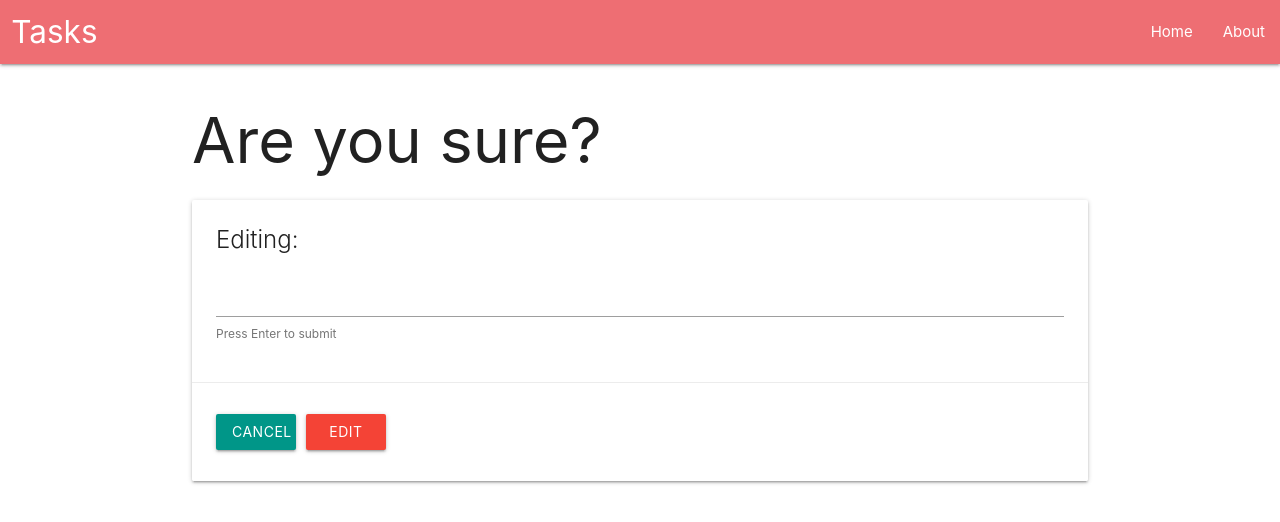
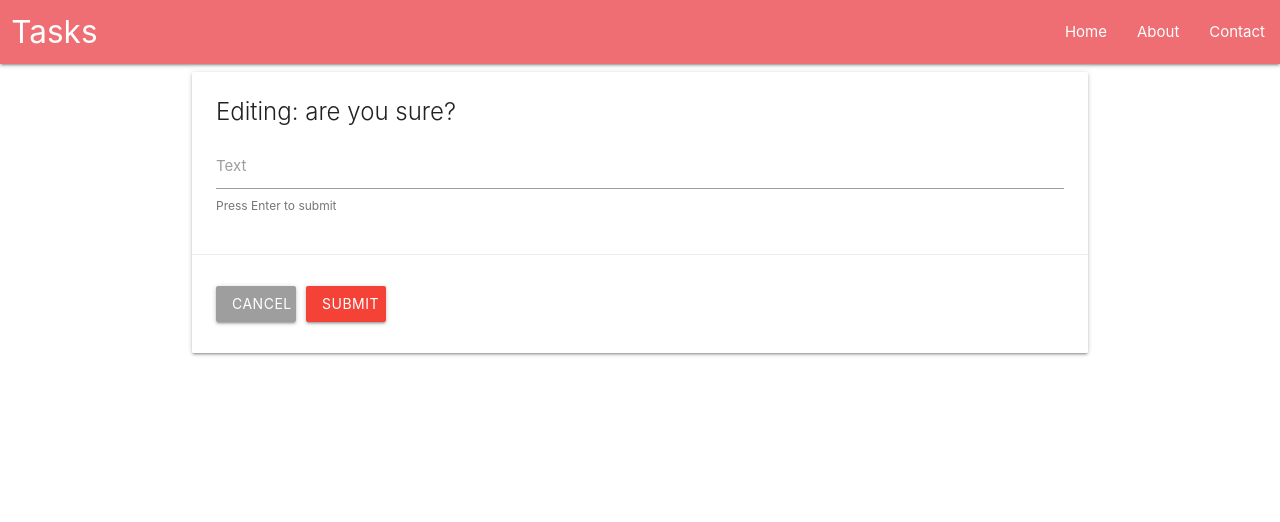
Before and after one commit to jimit1/mern-template, a React (Create React App) app in the folder client/: page /edit/1 in a window 1280 px wide. Shown: the top 522 px of the page. Built offline with nearby package versions, Linux system fonts and the light colour scheme; no server answers.

Commit message:
updated components

```diff
--- a/client/src/App.js
+++ b/client/src/App.js
@@ -10,8 +10,19 @@ import Nav from "./components/Nav/Nav";
 
 function App() {
   const [tasks, setTasks] = useState();
+  const [newText, updateText] = useState();
 
-  const setTodos = () => {
+  const newTextChange = (e) => {
+    updateText({ ...newText, [e.target.name]: e.target.value });
+    console.log(newText);
+  };
+
+  const newTextSubmit = (e) => {
+    e.preventDefault();
+    axios.post("/new", { text: newText.todoText }).then(() => showTodos());
+  };
+
+  const showTodos = () => {
     axios
       .get("/all")
       .then((response) => setTasks(response.data))
@@ -19,23 +30,34 @@ function App() {
   };
 
   useEffect(() => {
-    setTodos();
+    showTodos();
   }, []);
 
   return (
     <Router>
       <div>
-        <Nav links={[<Link to="/">Home</Link>, <Link to="/">About</Link>]} />
+        <Nav
+          links={[
+            <Link to="/">Home</Link>,
+            <Link to="/about">About</Link>,
+            <Link to="/contact">Contact</Link>,
+          ]}
+        />
 
         <Switch>
           <Route path="/edit/:id">
-            <Edit setTodos={setTodos} />
+            <Edit showTodos={showTodos} />
           </Route>
           <Route path="/delete/:id">
             <Delete />
           </Route>
           <Route path="/">
-            <Home setTodos={setTodos} tasks={tasks} />
+            <Home
+              showTodos={showTodos}
+              tasks={tasks}
+              newTextChange={newTextChange}
+              newTextSubmit={newTextSubmit}
+            />
           </Route>
         </Switch>
       </div>
--- /dev/null
+++ b/client/src/components/Button/Button.js
@@ -0,0 +1,22 @@
+import React from "react";
+
+const Button = (props) => {
+  const styles = {
+    button: {
+      marginRight: "10px",
+      width: "80px",
+    },
+  };
+
+  return (
+    <button
+      className={`btn waves-effect waves-light ${props.color}`}
+      style={styles.button}
+      onClick={props.click}
+    >
+      {props.text}
+    </button>
+  );
+};
+
+export default Button;
--- a/client/src/components/Card/Card.js
+++ b/client/src/components/Card/Card.js
@@ -1,39 +1,23 @@
 import React from "react";
-import { useHistory } from "react-router-dom";
+import Form from "../Form/Form";
 
 const Card = (props) => {
-  const styles = {
-    button: {
-      marginRight: "10px",
-      width: "80px",
-    },
+  const renderContent = () => {
+    if (props.form) {
+      return props.form;
+    } else {
+      return <p>{props.text}</p>;
+    }
   };
-
-  const history = useHistory();
 
   return (
     <div className="card ">
       <div className="card-content">
         <span className="card-title">{props.title}</span>
-        <p>{props.text}</p>
+        {renderContent()}
       </div>
       <div className="card-action">
-        <div className="input-field">
-          <button
-            className="btn waves-effect waves-light teal"
-            style={styles.button}
-            onClick={() => history.push(`/edit/${props.taskId}`)}
-          >
-            edit
-          </button>
-          <button
-            className="btn waves-effect waves-light red"
-            style={styles.button}
-            onClick={() => history.push(`/delete/${props.taskId}`)}
-          >
-            delete
-          </button>
-        </div>
+        <div className="input-field">{props.children}</div>
       </div>
     </div>
   );
--- a/client/src/components/Form/Form.js
+++ b/client/src/components/Form/Form.js
@@ -1,28 +1,18 @@
-import React, { useState } from "react";
-import axios from "axios";
+import React from "react";
 
 const Form = (props) => {
-  const [state, setState] = useState();
-  const handleChange = (e) => {
-    setState({ ...state, [e.target.name]: e.target.value });
-  };
-
-  const handleSubmit = (e) => {
-    e.preventDefault();
-    axios.post("/new", { text: state.text }).then(() => props.setTodos());
-  };
-
   return (
-    <form onSubmit={handleSubmit}>
+    <form onSubmit={props.handleSubmit}>
       <div className="input-field">
         <input
           id={"text"}
           type={"text"}
           className={"validate input-large"}
-          name={"text"}
-          onChange={handleChange}
+          value={props.textValue}
+          name={props.inputName}
+          onChange={props.handleChange}
         />
-        <label htmlFor="text">Text</label>
+        {props.textValue ? null : <label htmlFor="text">Text</label>}
         <span
           className="helper-text"
           data-error="wrong"
--- a/client/src/components/pages/Delete.js
+++ b/client/src/components/pages/Delete.js
@@ -2,6 +2,8 @@ import React from "react";
 import { useParams, useHistory } from "react-router-dom";
 import axios from "axios";
 import { useState, useEffect } from "react";
+import Card from "../Card/Card";
+import Button from "../Button/Button";
 
 const Delete = () => {
   const styles = {
@@ -18,39 +20,32 @@ const Delete = () => {
   const [task, setTask] = useState({ text: "" });
 
   useEffect(() => {
-    axios.get(`/find/${id}`).then((res) => setTask(res.data));
+    axios
+      .get(`/find/${id}`)
+      .then((res) => {
+        setTask(res.data);
+      })
+      .catch((err) => console.log(err));
   }, [id]);
 
   return (
     <div className="container">
-      <div className="card ">
-        <div className="card-content">
-          <span className="card-title">Are you sure you want to delete?</span>
-          <p>{task.text}</p>
-        </div>
-        <div className="card-action">
-          <div className="input-field">
-            <button
-              className="btn waves-effect waves-light teal"
-              style={styles.button}
-              onClick={() => history.push("/")}
-            >
-              cancel
-            </button>
-            <button
-              className="btn waves-effect waves-light red"
-              style={styles.button}
-              onClick={() => {
-                axios
-                  .delete(`/remove/${task._id}`)
-                  .then(() => history.push("/"));
-              }}
-            >
-              delete
-            </button>
-          </div>
-        </div>
-      </div>
+      <Card title="Deleting: Are you sure?" text={task.text}>
+        <Button
+          color="teal"
+          text="cancel"
+          click={() => {
+            history.push("/");
+          }}
+        />
+        <Button
+          color="red"
+          text="delete"
+          click={() => {
+            axios.delete(`/remove/${task._id}`).then(() => history.push("/"));
+          }}
+        />
+      </Card>
     </div>
   );
 };
--- a/client/src/components/pages/Edit.js
+++ b/client/src/components/pages/Edit.js
@@ -2,85 +2,55 @@ import React, { useState } from "react";
 import { useParams, useHistory } from "react-router-dom";
 import { useEffect } from "react";
 import axios from "axios";
+import Form from "../Form/Form";
+import Card from "../Card/Card";
+import Button from "../Button/Button";
 
-const About = (props) => {
+const Edit = (props) => {
   let { id } = useParams();
-  const [task, setTask] = useState({ text: "", id: id });
+  const [task, setTask] = useState({ editText: "", id: id });
 
   useEffect(() => {
-    axios.get(`/find/${id}`).then((res) => {
-      setTask({ ...task, text: res.data.text });
-    });
-    // eslint-disable-next-line react-hooks/exhaustive-deps
-  }, []);
+    axios
+      .get(`/find/${id}`)
+      .then((res) => {
+        setTask({ id: id, editText: res.data.text });
+      })
+      .catch((err) => console.log(err));
+  }, [id]);
 
-  const editTask = () => {
-    axios.patch("/edit", { id: task.id, text: task.text }).then(() => {
-      props.setTodos();
+  const editTextSubmit = () => {
+    axios.patch("/edit", { id: task.id, text: task.editText }).then(() => {
+      props.showTodos();
       history.push("/");
     });
   };
 
-  const handleChange = (e) => {
+  const editTextChange = (e) => {
     setTask({ ...task, [e.target.name]: e.target.value });
-  };
-
-  const styles = {
-    button: {
-      marginRight: "10px",
-      width: "80px",
-    },
+    console.log(task);
   };
 
   const history = useHistory();
 
   return (
     <div className="container">
-      <h1>Are you sure?</h1>
-      <div className="card ">
-        <div className="card-content">
-          <span className="card-title">Editing:</span>
-          <form>
-            <div className="input-field">
-              <input
-                id={"text"}
-                type={"text"}
-                value={task.text}
-                className={"validate input-large"}
-                name={"text"}
-                onChange={handleChange}
-              />
-              <span
-                className="helper-text"
-                data-error="wrong"
-                data-success="submitted"
-              >
-                Press Enter to submit
-              </span>
-            </div>
-          </form>
-        </div>
-        <div className="card-action">
-          <div className="input-field">
-            <button
-              className="btn waves-effect waves-light teal"
-              style={styles.button}
-              onClick={() => history.push("/")}
-            >
-              cancel
-            </button>
-            <button
-              className="btn waves-effect waves-light red"
-              style={styles.button}
-              onClick={() => editTask()}
-            >
-              edit
-            </button>
-          </div>
-        </div>
-      </div>
+      <Card
+        title="Editing: are you sure?"
+        form={
+          <Form
+            textValue={task.editText}
+            inputName={"editText"}
+            handleChange={editTextChange}
+            handleSubmit={editTextSubmit}
+          />
+        }
+      >
+        <Button color="grey" text="Cancel" click={() => history.push(`/`)} />
+        <Button color="red" text="Submit" click={editTextSubmit} />
+      </Card>
     </div>
   );
 };
 
-export default About;
+export default Edit;
--- a/client/src/components/pages/Home.js
+++ b/client/src/components/pages/Home.js
@@ -1,40 +1,51 @@
-import React, { useEffect } from "react";
-
+import React, { useEffect, useState } from "react";
+import { useHistory } from "react-router-dom";
+import axios from "axios";
 import Form from "../Form/Form";
 import Card from "../Card/Card";
+import Button from "../Button/Button";
 
 const Home = (props) => {
-  console.log(props.tasks);
   const styles = {
     spaceTop: {
       paddingTop: "30px",
     },
   };
 
+  const history = useHistory();
+
   useEffect(() => {
-    props.setTodos();
-    // eslint-disable-next-line react-hooks/exhaustive-deps
-  }, []);
+    const showTodos = props.showTodos;
+    showTodos();
+  }, [props.showTodos]);
 
   return (
     <div className="container" style={styles.spaceTop}>
       <div className="row">
         <div className="col m12 l6">
-          <Form setTodos={props.setTodos} />
+          <Form
+            inputName={"todoText"}
+            handleChange={props.newTextChange}
+            handleSubmit={props.newTextSubmit}
+          />
         </div>
         <div className="col m12 l6">
           {!props.tasks
             ? null
-            : props.tasks
-                .reverse()
-                .map((task, id) => (
-                  <Card
-                    key={id}
-                    taskId={task._id}
-                    title="Todo Item"
-                    text={task.text}
+            : props.tasks.map((task, id) => (
+                <Card key={id} title="Todo Item" text={task.text}>
+                  <Button
+                    color="teal"
+                    text="edit"
+                    click={() => history.push(`/edit/${task._id}`)}
                   />
-                ))}
+                  <Button
+                    color="red"
+                    text="delete"
+                    click={() => history.push(`/delete/${task._id}`)}
+                  />
+                </Card>
+              ))}
         </div>
       </div>
     </div>
```
